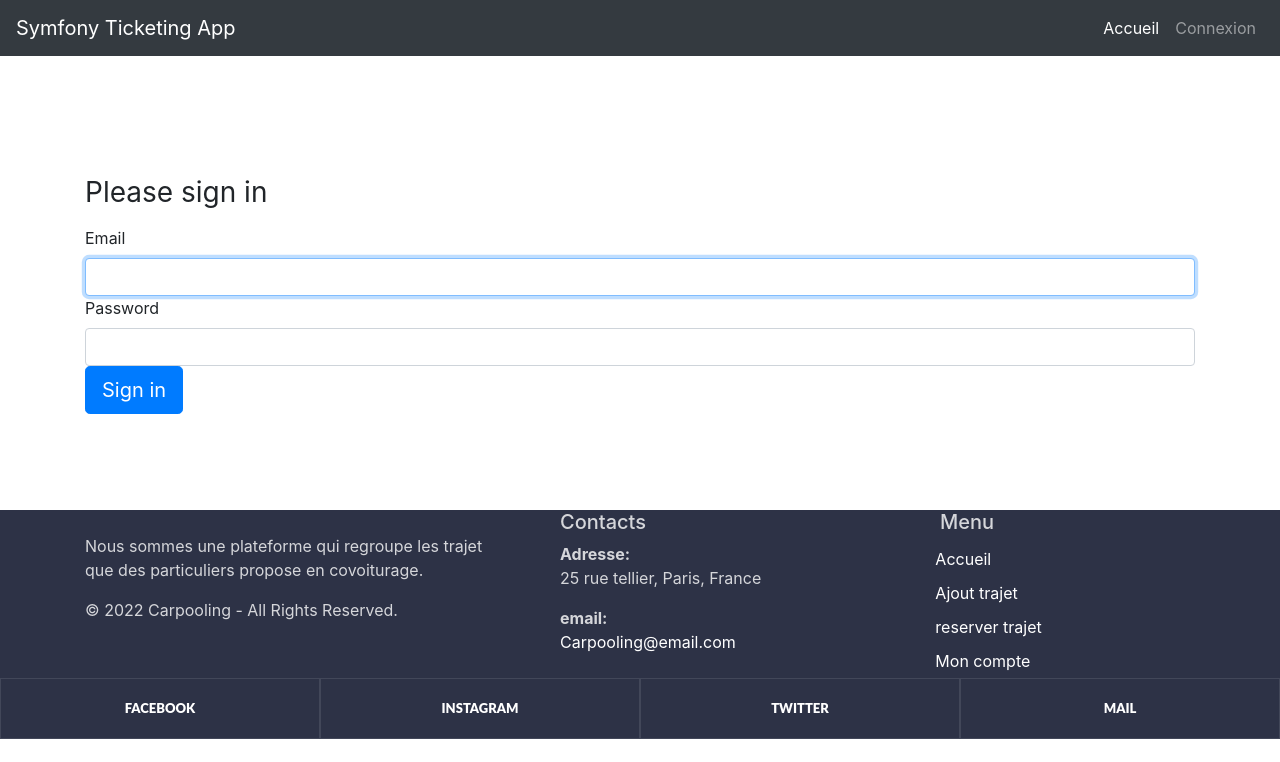
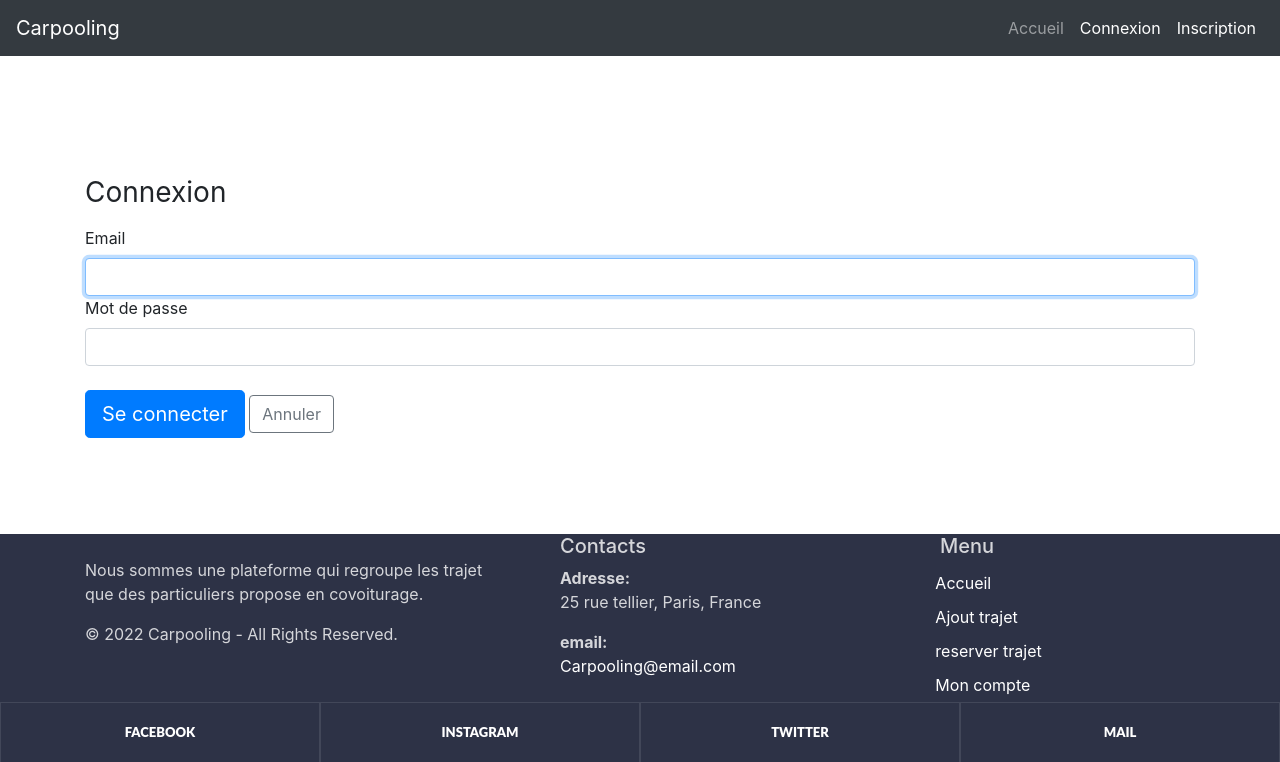
Before and after one commit to mylenegoberville/covoiturage, a Symfony app: template templates/security/login.html.twig in a window 1280 px wide. Shown: the top 762 px of the page. Run offline with Twig, Linux system fonts and the light colour scheme; the template is opened without the code that fills it, so the values that code supplies are empty; some libraries are stand-ins or nearby versions.

Commit message:
update projet

```diff
--- a/src/Controller/RegistrationController.php
+++ b/src/Controller/RegistrationController.php
@@ -48,7 +48,7 @@ class RegistrationController extends AbstractController
             // generate a signed url and email it to the user
             $this->emailVerifier->sendEmailConfirmation('app_verify_email', $user,
                 (new TemplatedEmail())
-                    ->from(new Address('support@covoiturage.com', 'support covoiturage'))
+                    ->from(new Address('contact@carpooling.com', 'contact carpooling'))
                     ->to($user->getEmail())
                     ->subject('Please Confirm your Email')
                     ->htmlTemplate('registration/confirmation_email.html.twig')
--- a/src/Entity/User.php
+++ b/src/Entity/User.php
@@ -11,6 +11,7 @@ use Symfony\Component\Security\Core\User\PasswordAuthenticatedUserInterface;
 use Symfony\Component\Security\Core\User\UserInterface;
 
 #[ORM\Entity(repositoryClass: UserRepository::class)]
+#[UniqueEntity(fields: ['email'], message: 'There is already an account with this email')]
 #[UniqueEntity(fields: ['email'], message: 'There is already an account with this email')]
 class User implements UserInterface, PasswordAuthenticatedUserInterface
 {
--- a/templates/base.html.twig
+++ b/templates/base.html.twig
@@ -11,7 +11,7 @@
         <link rel="stylesheet" href="https://maxcdn.bootstrapcdn.com/bootstrap/4.0.0/css/bootstrap.min.css" integrity="sha384-Gn5384xqQ1aoWXA+058RXPxPg6fy4IWvTNh0E263XmFcJlSAwiGgFAW/dAiS6JXm" crossorigin="anonymous">
     {% endblock %}
 
-        <title>{% block title %}Symfony Ticketing App{% endblock %}</title>
+        <title>{% block title %}Carpooling{% endblock %}</title>
 </head>
 
 <body>
--- a/templates/layout/footer.html.twig
+++ b/templates/layout/footer.html.twig
@@ -75,7 +75,7 @@
               </dl>
               <dl class="contact-list">
                 <dt>email:</dt>
-                <dd><a href="mailto:#">Carpooling@email.com</a></dd>
+                <dd><a href="mailto:Carpooling@email.com">Carpooling@email.com</a></dd>
               </dl>
             </div>
             <div class="col-md-4 col-xl-3">
@@ -93,6 +93,6 @@
           <div class="col"><a class="social-inner" href="#"><span class="icon mdi mdi-facebook"></span><span>Facebook</span></a></div>
           <div class="col"><a class="social-inner" href="#"><span class="icon mdi mdi-instagram"></span><span>Instagram</span></a></div>
           <div class="col"><a class="social-inner" href="#"><span class="icon mdi mdi-twitter"></span><span>Twitter</span></a></div>
-          <div class="col"><a class="social-inner" href="#"><span class="icon mdi mdi-youtube-play"></span><span>Mail</span></a></div>
+          <div class="col"><a class="social-inner" href="mailto:Carpooling@email.com"><span class="icon mdi mdi-youtube-play"></span><span>Mail</span></a></div>
         </div>
       </footer>
--- a/templates/layout/menu.html.twig
+++ b/templates/layout/menu.html.twig
@@ -10,17 +10,20 @@
     }
    </style>
 <nav class="navbar navbar-expand-lg navbar-dark bg-dark">
-    <a class="navbar-brand" href="#">Symfony Ticketing App</a>
+    <a class="navbar-brand" href="#">Carpooling</a>
     <button class="navbar-toggler" type="button" data-toggle="collapse" data-target="#mobileMenu" aria-controls="mobileMenu" aria-expanded="false" aria-label="Toggle navigation">
         <span class="navbar-toggler-icon"></span>
     </button>
     <div class="collapse navbar-collapse" id="mobileMenu">
         <ul class="navbar-nav ml-auto mt-2 mt-lg-0">
+            <li class="nav-item ">
+                <a class="nav-link" href="{{ path('app_trajet') }}">Accueil</a>
+            </li>
             <li class="nav-item active">
-                <a class="nav-link" href="{{ path('modifiTrajet') }}">Accueil</a>
+                <a class="nav-link" href="{{ path('app_login') }}">Connexion</a>
             </li>
-            <li class="nav-item">
-                <a class="nav-link" href="{{ path('app_login') }}">Connexion</a>
+            <li class="nav-item active">
+                <a class="nav-link" href="{{ path('app_register') }}">Inscription</a>
             </li>
         </ul>
     </div>
--- a/templates/registration/register.html.twig
+++ b/templates/registration/register.html.twig
@@ -7,7 +7,7 @@
         <div class="alert alert-danger" role="alert">{{ flash_error }}</div>
     {% endfor %}
 
-    <h1>Register</h1>
+    <h1>Inscription</h1>
 
     {{ form_start(registrationForm) }}
         {{ form_row(registrationForm.email) }}
@@ -21,6 +21,6 @@
         {{ form_row(registrationForm.ville) }}
 
 
-        <button type="submit" class="btn">Register</button>
+        <button type="submit" class="btn">S'inscrire</button>
     {{ form_end(registrationForm) }}
 {% endblock %}
--- a/templates/security/login.html.twig
+++ b/templates/security/login.html.twig
@@ -10,33 +10,23 @@
 
     {% if app.user %}
         <div class="mb-3">
-            You are logged in as {{ app.user.email }}, <a href="{{ path('app_logout') }}">Logout</a>
+            Vous êtes connecté en tant que {{ app.user.email }}, <a href="{{ path('app_logout') }}">Logout</a>
         </div>
     {% endif %}
 
-    <h1 class="h3 mb-3 font-weight-normal">Please sign in</h1>
+    <h1 class="h3 mb-3 font-weight-normal">Connexion</h1>
     <label for="inputEmail">Email</label>
     <input type="email" value="{{ last_username }}" name="email" id="inputEmail" class="form-control" autocomplete="email" required autofocus>
-    <label for="inputPassword">Password</label>
+    <label for="inputPassword">Mot de passe</label>
     <input type="password" name="password" id="inputPassword" class="form-control" autocomplete="current-password" required>
 
     <input type="hidden" name="_csrf_token"
            value="{{ csrf_token('authenticate') }}"
     >
-
-    {#
-        Uncomment this section and add a remember_me option below your firewall to activate remember me functionality.
-        See https://symfony.com/doc/current/security/remember_me.html
-
-        <div class="checkbox mb-3">
-            <label>
-                <input type="checkbox" name="_remember_me"> Remember me
-            </label>
-        </div>
-    #}
-
+    </br>
     <button class="btn btn-lg btn-primary" type="submit">
-        Sign in
+        Se connecter
     </button>
+    <input type="button"  class="btn btn-outline-secondary" value="Annuler" onclick="history.go(-1)">
 </form>
 {% endblock %}
```
Also changed, not shown: templates/trajet/AllTrajet.html.twig (+23 -0 lines), 2 other files.
